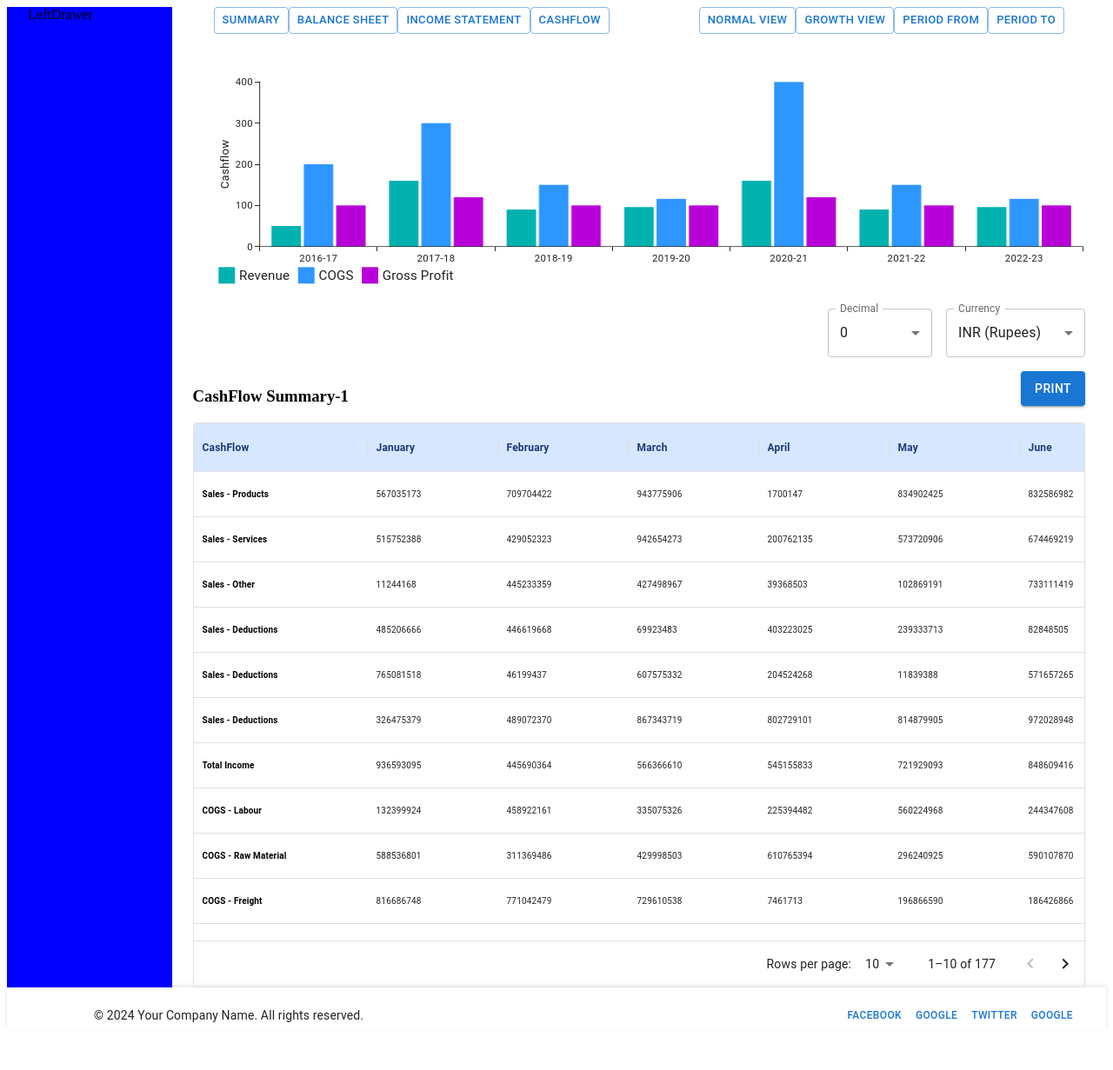
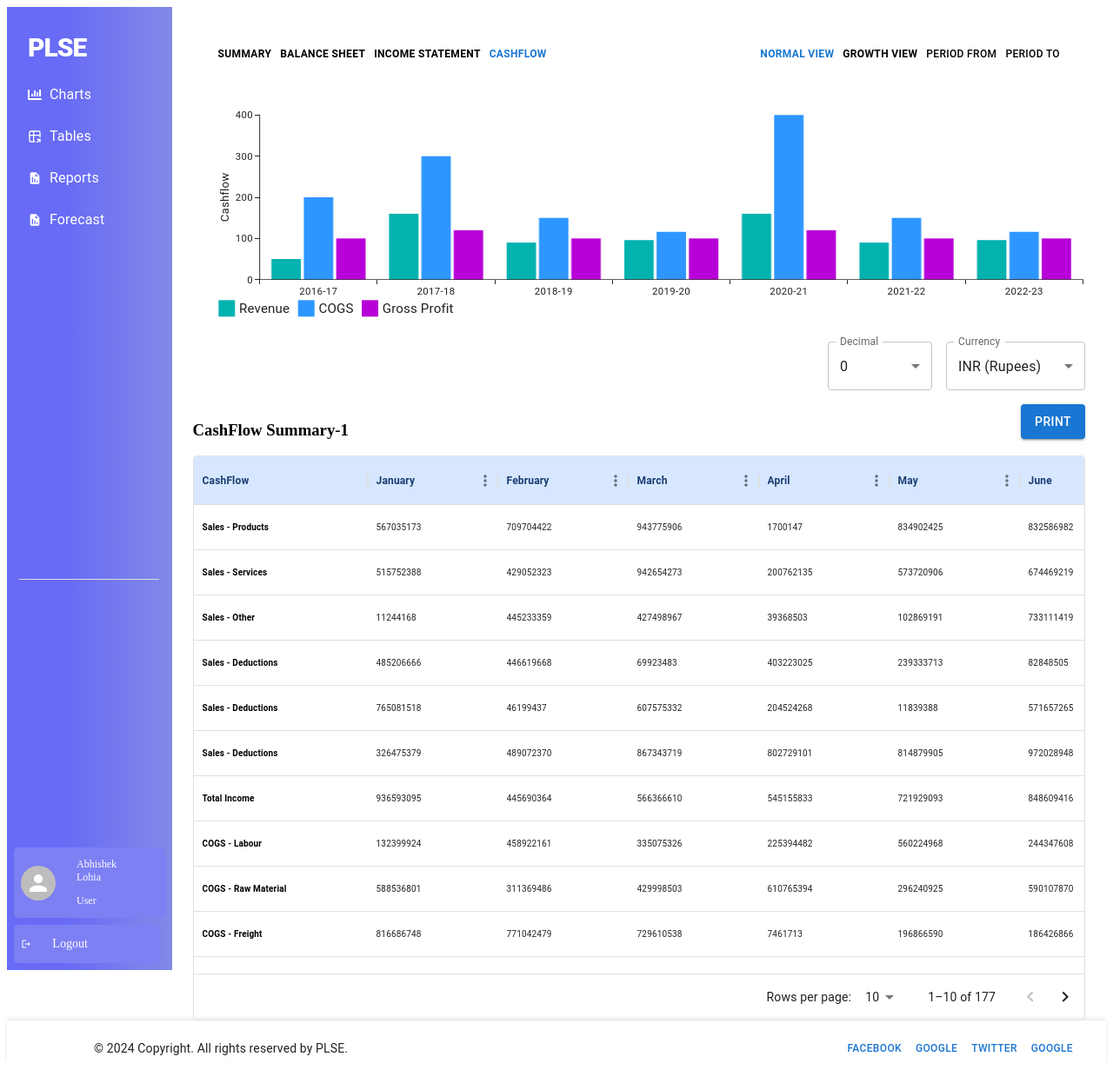
Before and after one commit to vineetkhemnani/Kaptive-assgmt, a React (Vite) app: page / in a window 1280 px wide. Shown: the top 1231 px of the page at 87% size. Before the commit the page ends 1193 px from the top, so only its background shows below. Built offline with nearby package versions, Linux system fonts and the light colour scheme.

Commit message:
print styles for a4 done

```diff
--- a/package.json
+++ b/package.json
@@ -16,7 +16,8 @@
     "@mui/x-charts": "^7.5.1",
     "@mui/x-data-grid": "^6.20.0",
     "react": "^18.2.0",
-    "react-dom": "^18.2.0"
+    "react-dom": "^18.2.0",
+    "react-icons": "^5.2.1"
   },
   "devDependencies": {
     "@types/react": "^18.2.66",
--- a/src/App.jsx
+++ b/src/App.jsx
@@ -13,12 +13,19 @@ const App = () => {
   return (
     <>
       <Box sx={{ display: 'flex' }}>
-        <Container sx={{ width: '15%', bgcolor: 'blue' }}>
+        <Box className="no-print" sx={{ width: '15%' }}>
           <LeftDrawer />
-        </Container>
+        </Box>
 
-        <Container sx={{ width: '85%' }}>
-          <Header/>
+        <Container
+          sx={{
+            width: '85%',
+            '@media print': {
+              width: '100%',
+            },
+          }}
+        >
+          <Header />
           <BarCharts />
           <BasicSelect
             currency={currency}
--- a/src/FinancialSummaryTable.jsx
+++ b/src/FinancialSummaryTable.jsx
@@ -110,6 +110,7 @@ const FinancialSummaryTable = ({ currency, decimal }) => {
         <Button
           variant="contained"
           color="primary"
+          className="no-print"
           onClick={handlePrint}
           sx={{ height: '40px' }}
         >
@@ -147,7 +148,7 @@ const FinancialSummaryTable = ({ currency, decimal }) => {
             },
           }}
           pageSizeOptions={[5, 10]}
-          disableColumnMenu
+          disableColumnMenur
         />
       </Box>
     </>
--- a/src/Footer.jsx
+++ b/src/Footer.jsx
@@ -1,5 +1,5 @@
 import React from 'react'
-import { Box, Button, Typography } from '@mui/material'
+import { Avatar, Box, Button, Container, Typography } from '@mui/material'
 
 const Footer = () => {
   return (
@@ -18,7 +18,7 @@ const Footer = () => {
       }}
     >
       <Typography variant="body1" sx={{ ml: '100px', fontSize: '0.875rem' }}>
-        © {new Date().getFullYear()} Your Company Name. All rights reserved.
+        © {new Date().getFullYear()} Copyright. All rights reserved by PLSE.
       </Typography>
       <Box sx={{ mr: '30px' }}>
         <Button sx={{ fontSize: '0.75rem' }}>Facebook</Button>
@@ -26,6 +26,8 @@ const Footer = () => {
         <Button sx={{ fontSize: '0.75rem' }}>Twitter</Button>
         <Button sx={{ fontSize: '0.75rem' }}>Google</Button>
       </Box>
+
+
     </Box>
   )
 }
--- a/src/Header.jsx
+++ b/src/Header.jsx
@@ -1,33 +1,50 @@
 import { Box, Button, Container } from '@mui/material'
 const Header = () => {
   return (
-    <Container sx={{ display: 'flex', justifyContent: 'space-between' }}>
+    <Container className="no-print" sx={{ display: 'flex', justifyContent: 'space-between', mt: 5 }}>
       <Box>
-        <Button size="small" variant="outlined">
+        <Button
+          size="small"
+          sx={{ color: 'black', fontWeight: 'bold', fontSize: '12px' }}
+        >
           Summary
         </Button>
-        <Button size="small" variant="outlined">
+        <Button
+          size="small"
+          sx={{ color: 'black', fontWeight: 'bold', fontSize: '12px' }}
+        >
           Balance Sheet
         </Button>
-        <Button size="small" variant="outlined">
+        <Button
+          size="small"
+          sx={{ color: 'black', fontWeight: 'bold', fontSize: '12px' }}
+        >
           Income Statement
         </Button>
-        <Button size="small" variant="outlined">
-          Cashflow
+        <Button size="small" sx={{ fontWeight: 'bold', fontSize: '12px' }}>Cashflow
         </Button>
-        {/* <Button variant="outlined"></Button> */}
+        {/* <Button ></Button> */}
       </Box>
       <Box>
-        <Button size="small" variant="outlined">
+        <Button size="small" sx={{ fontWeight: 'bold', fontSize: '12px' }}>
           Normal View
         </Button>
-        <Button size="small" variant="outlined">
+        <Button
+          size="small"
+          sx={{ color: 'black', fontWeight: 'bold', fontSize: '12px' }}
+        >
           Growth View
         </Button>
-        <Button size="small" variant="outlined">
+        <Button
+          size="small"
+          sx={{ color: 'black', fontSize: '12px' }}
+        >
           Period From
         </Button>
-        <Button size="small" variant="outlined">
+        <Button
+          size="small"
+          sx={{ color: 'black', fontSize: '12px' }}
+        >
           Period To
         </Button>
       </Box>
--- a/src/LeftDrawer.jsx
+++ b/src/LeftDrawer.jsx
@@ -1,6 +1,170 @@
+import {
+  Box,
+  ListItemIcon,
+  ListItemText,
+  List,
+  ListItem,
+  ListItemButton,
+  Divider,
+  Typography,
+  Avatar,
+  Container
+} from '@mui/material'
+import { FaChartBar } from 'react-icons/fa'
+import { TbTableShare } from 'react-icons/tb'
+import { BiSolidReport } from 'react-icons/bi'
+import { MdOutlineLogout } from 'react-icons/md'
+
 const LeftDrawer = () => {
   return (
-    <div>LeftDrawer</div>
+    <Box
+      className="gradient-1 " //apply gradient
+      sx={{
+        width: '100%',
+        mr: 2,
+        minHeight: '95%',
+        display: 'flex',
+        flexDirection: 'column',
+        alignItems: 'flex-start',
+        justifyContent:'space-between'
+      }}
+    >
+      <Box sx={{width:'85%'}}>
+
+      <Typography
+        color="white"
+        sx={{
+          fontWeight: '900',
+          ml: 3,
+          pt: 3,
+          fontSize: '30px',
+          letterSpacing: '-1px',
+        }}
+        >
+        PLSE
+      </Typography>
+      <List sx={{ width: '100%', ml: 2 }}>
+        <ListItem
+          disablePadding
+          sx={{
+            color: 'white',
+            '&:hover': {
+              background: '#7d80f3',
+            },
+            borderRadius: '5px',
+            width: '100%',
+          }}
+        >
+          <ListItemButton sx={{ paddingLeft: 1 }}>
+            <ListItemIcon sx={{ minWidth: '25px' }}>
+              <FaChartBar color="white" />
+            </ListItemIcon>
+            <ListItemText primary="Charts" />
+          </ListItemButton>
+        </ListItem>
+        <ListItem
+          disablePadding
+          sx={{
+            color: 'white',
+            '&:hover': {
+              background: '#7d80f3',
+            },
+            borderRadius: '5px',
+            width: '100%',
+          }}
+        >
+          <ListItemButton sx={{ paddingLeft: 1 }}>
+            <ListItemIcon sx={{ minWidth: '25px' }}>
+              <TbTableShare color="white" />
+            </ListItemIcon>
+            <ListItemText primary="Tables" />
+          </ListItemButton>
+        </ListItem>
+        <ListItem
+          disablePadding
+          sx={{
+            color: 'white',
+            '&:hover': {
+              background: '#7d80f3',
+            },
+            borderRadius: '5px',
+            width: '100%',
+          }}
+        >
+          <ListItemButton sx={{ paddingLeft: 1 }}>
+            <ListItemIcon sx={{ minWidth: '25px' }}>
+              <BiSolidReport color="white" />
+            </ListItemIcon>
+            <ListItemText primary="Reports" />
+          </ListItemButton>
+        </ListItem>
+        <ListItem
+          disablePadding
+          sx={{
+            color: 'white',
+            '&:hover': {
+              background: '#7d80f3',
+            },
+            borderRadius: '5px',
+            width: '100%',
+          }}
+        >
+          <ListItemButton sx={{ paddingLeft: 1 }}>
+            <ListItemIcon sx={{ minWidth: '25px' }}>
+              <BiSolidReport color="white" />
+            </ListItemIcon>
+            <ListItemText primary="Forecast" />
+          </ListItemButton>
+        </ListItem>
+      </List>
+      </Box>
+      <Divider
+        sx={{ mt: 10, bgcolor: 'white', width: '85%', alignSelf: 'center' }}
+        />
+
+      <Box>
+        {/* user */}
+        <Box
+          sx={{
+            display: 'flex',
+            alignItems: 'center',
+            background: '#7d80f3',
+            m: 1,
+            px: 1,
+            color: 'white',
+            fontSize: '12px',
+            borderRadius: '5px',
+          }}
+        >
+          <Avatar />
+          <Container>
+            <p>Abhishek Lohia</p>
+            <p>User</p>
+          </Container>
+        </Box>
+
+          {/* logout */}
+        <Box
+          sx={{
+            display: 'flex',
+            alignItems: 'center',
+            background: '#7d80f3',
+            m: 1,
+            px: 1,
+            color: 'white',
+            fontSize: '14px',
+            borderRadius: '5px',
+            width: '80%',
+          }}
+        >
+          <MdOutlineLogout />
+          <Container>
+            <p>Logout</p>
+          </Container>
+        </Box>
+      </Box>
+    </Box>
   )
 }
+
 export default LeftDrawer
--- a/src/index.css
+++ b/src/index.css
@@ -0,0 +1,18 @@
+.gradient-1 {
+  /* gradient for left drawer */
+  background: rgb(104, 107, 246);
+  background: linear-gradient(
+    90deg,
+    rgba(104, 107, 246, 1) 0%,
+    rgba(103, 107, 245, 1) 35%,
+    rgba(130, 137, 231, 1) 100%
+  );
+}
+
+/* print styles */
+@media print {
+  /* All your print styles go here */
+  .no-print {
+    display: none !important;
+  }
+}
```
Also changed, not shown: 1 other file (tests, documents, lock files or other folders).
